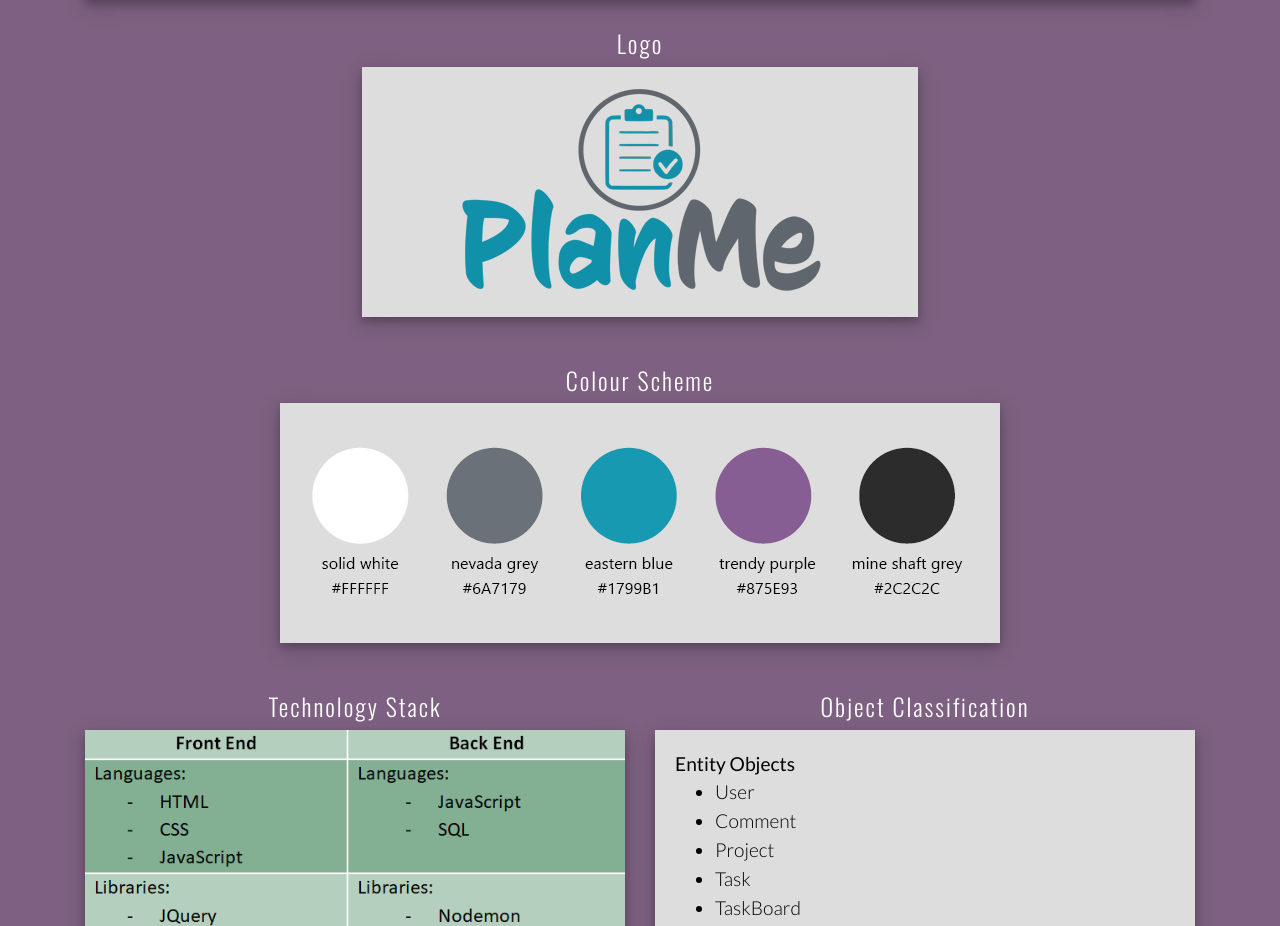
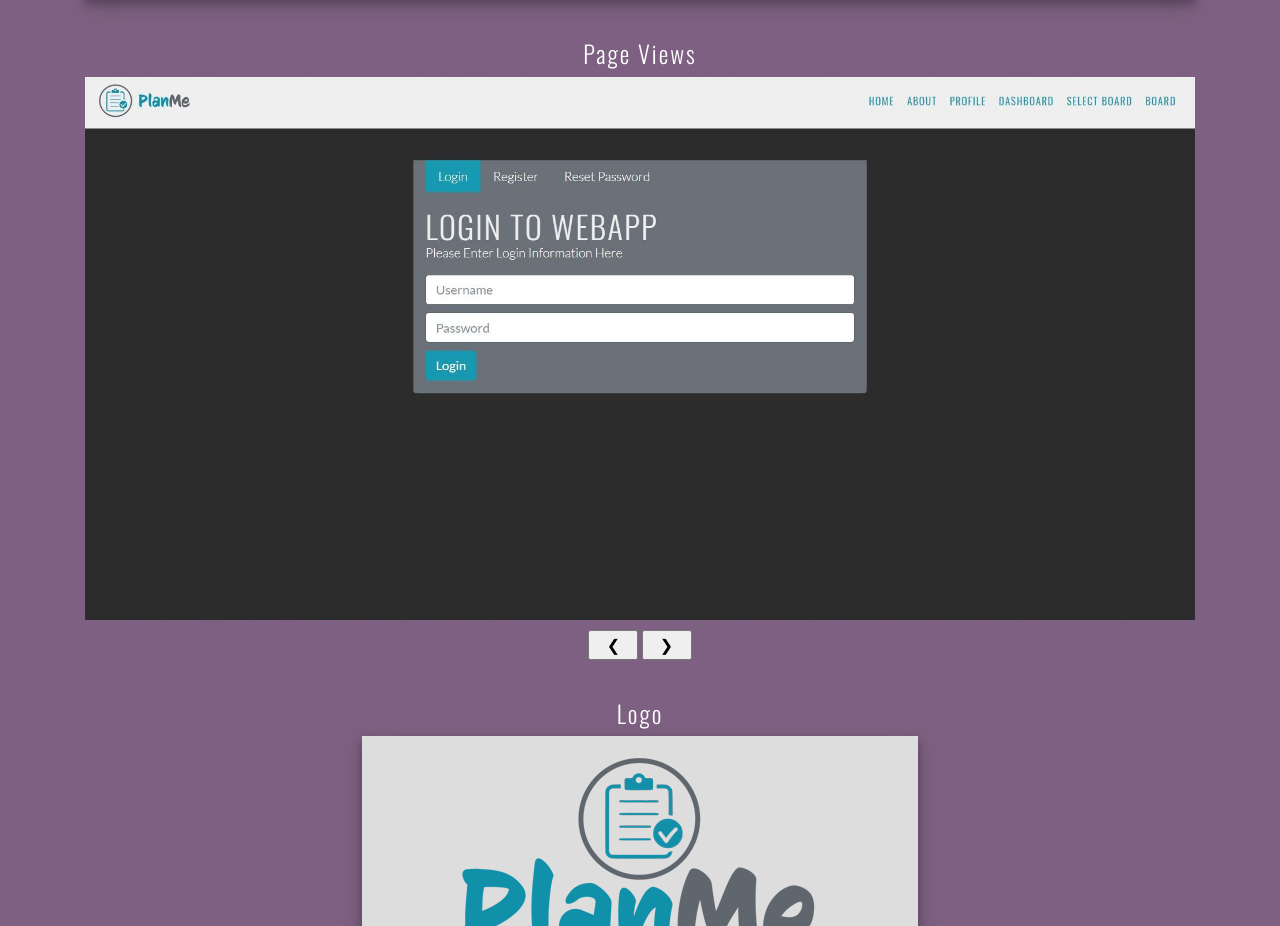
Before and after one commit to ariba-saqlain/ariba-saqlain.github.io, a plain HTML site: page programming.html in a window 1280 px wide. Shown: the part 2432-3358 px from the top of the page. Drawn offline with nearby package versions, Linux system fonts and the light colour scheme.

Commit message:
Add files via upload

```diff
--- a/programming.html
+++ b/programming.html
@@ -136,8 +136,43 @@
                 <p>Users have individual accounts to distribute project tasks. They are also able to maneuver through different subsections of the project in order to see which tasks are yet to be done, in progress, and already completed. In summary, PlanMe serves as an online project management platform that focuses on synchronized workflows to complete shared tasks.</p>
             </div>
 
+            <meta name="viewport" content="width=device-width, initial-scale=1">
+
             <center>
-                <h4 style="margin: 30px auto 10px auto">Logo</h4>
+                <h4 style="margin: 40px auto 10px auto">Page Views</h4>
+            </center>
+
+            <div class="w3-content w3-display-container">
+
+                <div class="w3-display-container mySlides">
+                    <img src="images/planme_views/view_1.JPG" style="width:100%">
+                </div>
+
+                <div class="w3-display-container mySlides">
+                    <img src="images/planme_views/view_2.JPG" style="width:100%">
+                </div>
+
+                <div class="w3-display-container mySlides">
+                    <img src="images/planme_views/view_3.JPG" style="width:100%">
+                </div>
+
+                <div class="w3-display-container mySlides">
+                    <img src="images/planme_views/view_4.JPG" style="width:100%">
+                </div>
+
+                <div class="w3-display-container mySlides">
+                    <img src="images/planme_views/view_5.JPG" style="width:100%">
+                </div>
+
+                <center>
+                    <button style="width: 50px; margin-top: 10px" onclick="plusDivs(-1)">&#10094;</button>
+                    <button style="width: 50px; margin-top: 10px" onclick="plusDivs(1)">&#10095;</button>
+                </center>
+
+            </div>
+
+            <center>
+                <h4 style="margin: 40px auto 10px auto">Logo</h4>
             </center>
 
             <center>
@@ -340,18 +375,15 @@
 
     <div class="myFooter" style="margin: 20px auto auto auto">
 
-        <a href="https://www.linkedin.com/in/ariba-saqlain/" target="_blank"
-           style="text-decoration: none">
+        <a href="https://www.linkedin.com/in/ariba-saqlain/" target="_blank" style="text-decoration: none">
             <img style="width:40px; height:40px; margin: auto 5px 5px 5px" src="images/linkedin-button.png" class="contact-icons">
         </a>
 
-        <a href="https://github.com/ariba-saqlain" target="_blank"
-           style="text-decoration: none">
+        <a href="https://github.com/ariba-saqlain" target="_blank" style="text-decoration: none">
             <img style="width:40px; height:40px; margin: auto 5px 7px 5px" src="images/github-logo.png" class="contact-icons">
         </a>
 
-        <a href="mailto:ariba.saqlain@gmail.com" target="_newtab"
-           style="text-decoration: none">
+        <a href="mailto:ariba.saqlain@gmail.com" target="_newtab" style="text-decoration: none">
             <img style="width:40px; height:40px; margin: auto 5px 5px 5px" src="images/email.png" class="contact-icons">
         </a>
 
@@ -404,6 +436,31 @@
 
     </script>
 
+    <script>
+        var slideIndex = 1;
+        showDivs(slideIndex);
+
+        function plusDivs(n) {
+            showDivs(slideIndex += n);
+        }
+
+        function showDivs(n) {
+            var i;
+            var x = document.getElementsByClassName("mySlides");
+            if (n > x.length) {
+                slideIndex = 1
+            }
+            if (n < 1) {
+                slideIndex = x.length
+            }
+            for (i = 0; i < x.length; i++) {
+                x[i].style.display = "none";
+            }
+            x[slideIndex - 1].style.display = "block";
+        }
+
+    </script>
+
 </body>
 
 </html>
```
